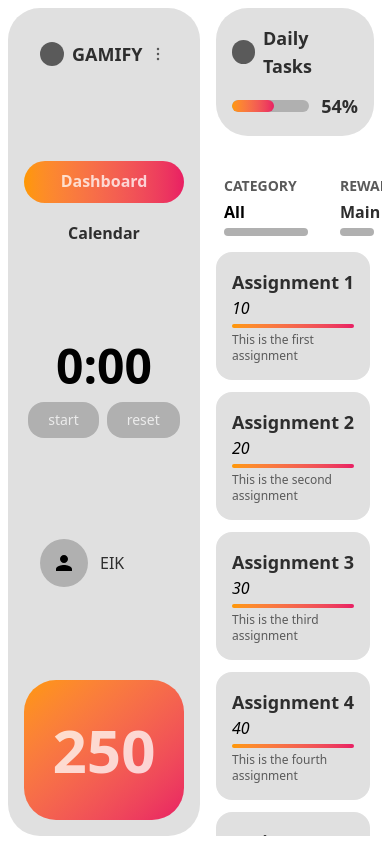
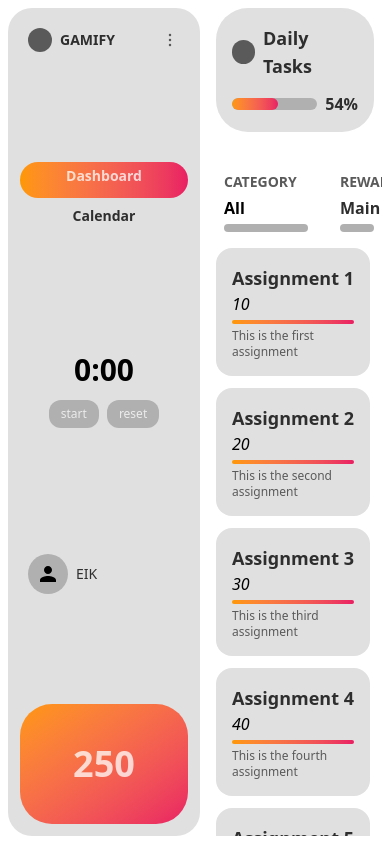
Before and after one commit to dolphinalt/gamify, a React (Vite) app in the folder gamify/: page / in a window 390 px wide. Built offline with nearby package versions, Linux system fonts and the light colour scheme.

Commit message:
Fixed DailyTasksCard, RewardCard and Sidebar to adapt to screen sizes

```diff
--- a/gamify/src/components/DailyTasksCard.tsx
+++ b/gamify/src/components/DailyTasksCard.tsx
@@ -12,14 +12,14 @@ const DailyTasksCard = ({ progress }: DailyTasksCardProps) => {
         </h2>
       </div>
 
-      <div className="flex items-center gap-3 md:gap-4">
+      <div className="flex items-center gap-2 sm:gap-3 md:gap-4">
         <div className="flex-1 h-3 md:h-4 bg-gray rounded-full overflow-hidden">
           <div
             className="h-full rounded-full bg-gradient-to-r from-mango-orange to-strawberry-red transition-all duration-300"
             style={{ width: `${progress}%` }}
           />
         </div>
-        <span className="text-lg md:text-xl font-bold text-superdark-gray">
+        <span className="text-base sm:text-lg md:text-xl font-bold text-superdark-gray whitespace-nowrap">
           {progress}%
         </span>
       </div>
--- a/gamify/src/components/RewardCard.tsx
+++ b/gamify/src/components/RewardCard.tsx
@@ -5,13 +5,20 @@ interface RewardCardProps {
 
 const RewardCard = ({ points, active }: RewardCardProps) => {
   const rewardClick = () => {
-    alert('Open reward menu');
+    alert("Open reward menu");
   };
 
   return (
     <>
-      <div className={`flex flex-col justify-center items-center gap-2 p-7 rounded-4xl h-48 ${active ? "bg-gradient-to-r from-mango-orange to-strawberry-red transition-all duration-300 hover:scale-102 hover:drop-shadow-xl cursor-pointer" : "bg-light-gray"}`} onClick={rewardClick}>
-        <div className="flex text-white text-6xl font-bold">
+      <div
+        className={`flex flex-col justify-center items-center gap-2 p-4 sm:p-5 md:p-6 lg:p-7 rounded-2xl sm:rounded-3xl md:rounded-4xl h-32 sm:h-40 md:h-48 ${
+          active
+            ? "bg-gradient-to-r from-mango-orange to-strawberry-red transition-all duration-300 hover:scale-102 hover:drop-shadow-xl cursor-pointer"
+            : "bg-light-gray"
+        }`}
+        onClick={rewardClick}
+      >
+        <div className="flex text-white text-3xl sm:text-5xl md:text-6xl font-bold">
           {points}
         </div>
       </div>
--- a/gamify/src/components/Sidebar.tsx
+++ b/gamify/src/components/Sidebar.tsx
@@ -31,12 +31,12 @@ const Sidebar = ({
   };
 
   return (
-    <div className="w-full h-full flex flex-col gap-4 lg:gap-6 bg-light-gray rounded-4xl p-4 md:p-6">
+    <div className="w-full h-full flex flex-col gap-2 sm:gap-3 md:gap-4 lg:gap-6 bg-light-gray rounded-3xl sm:rounded-4xl p-3 sm:p-4 md:p-5 lg:p-6">
       {/* Header */}
-      <div className="flex items-center justify-between p-4 md:p-6 bg-dark-gray-4xl">
+      <div className="flex items-center justify-between p-2 sm:p-3 md:p-4 lg:p-6 bg-dark-gray-4xl rounded-2xl sm:rounded-3xl">
         <div className="flex items-center gap-2">
           <div className="w-6 h-6 md:w-8 md:h-8 bg-dark-gray rounded-full" />
-          <span className="text-lg md:text-xl font-bold text-superdark-gray">
+          <span className="text-sm sm:text-base md:text-lg lg:text-xl font-bold text-superdark-gray">
             GAMIFY
           </span>
         </div>
@@ -61,14 +61,14 @@ const Sidebar = ({
           <div
             className={`absolute bg-gradient-to-r from-mango-orange to-strawberry-red rounded-4xl transition-all duration-300 ease-in-out ${
               activeView === "dashboard"
-                ? "top-0 h-[42px] md:h-[50px]"
-                : "top-[50px] md:top-[58px] h-[46px] md:h-[54px]"
+                ? "top-0 h-[36px] sm:h-[40px] md:h-[42px] lg:h-[50px]"
+                : "top-[40px] sm:top-[48px] md:top-[50px] lg:top-[58px] h-[40px] sm:h-[44px] md:h-[46px] lg:h-[54px]"
             } left-0 right-0 z-0`}
           />
 
           <button
             onClick={() => setActiveView("dashboard")}
-            className={`relative z-10 text-center px-4 md:px-6 py-2 md:py-3 font-bold rounded-4xl transition-colors duration-300 ${
+            className={`relative z-10 text-center px-3 sm:px-4 md:px-5 lg:px-6 py-1 sm:py-2 md:py-2.5 lg:py-3 font-bold text-sm sm:text-base rounded-3xl sm:rounded-4xl transition-colors duration-300 ${
               activeView === "dashboard"
                 ? "text-white font-bold"
                 : "text-superdark-gray"
@@ -78,7 +78,7 @@ const Sidebar = ({
           </button>
           <button
             onClick={() => setActiveView("calendar")}
-            className={`relative z-10 text-center px-4 md:px-6 py-3 md:py-4 font-bold rounded-4xl transition-colors duration-300 ${
+            className={`relative z-10 text-center px-3 sm:px-4 md:px-5 lg:px-6 py-2 sm:py-2.5 md:py-3 lg:py-4 font-bold text-sm sm:text-base rounded-3xl sm:rounded-4xl transition-colors duration-300 ${
               activeView === "calendar" ? "text-white" : "text-superdark-gray"
             }`}
           >
@@ -88,19 +88,19 @@ const Sidebar = ({
 
         {/* Timer */}
         <div className="bg-#5a5a5a-4xl p-6 md:p-8 flex flex-col items-center gap-3 md:gap-4">
-          <div className="text-5xl md:text-6xl font-bold text-black">
+          <div className="text-3xl sm:text-4xl md:text-5xl lg:text-6xl font-bold text-black">
             {formatTime(time)}
           </div>
           <div className="flex gap-2">
             <button
               onClick={() => setIsRunning(true)}
-              className="px-5 md:px-6 py-2 bg-gray rounded-2xl text-white font-medium text-sm md:text-base transition-all duration-300 hover:scale-102 hover:drop-shadow-md cursor-pointer"
+              className="px-3 sm:px-4 md:px-5 lg:px-6 py-1.5 sm:py-2 bg-gray rounded-xl sm:rounded-2xl text-white font-medium text-xs sm:text-sm md:text-base transition-all duration-300 hover:scale-102 hover:drop-shadow-md cursor-pointer"
             >
               start
             </button>
             <button
-              onClick={() => isRunning ? setIsRunning(false) : setTime(0)}
-              className="px-5 md:px-6 py-2 bg-gray rounded-2xl text-white font-medium text-sm md:text-base transition-all duration-300 hover:scale-102 hover:drop-shadow-md cursor-pointer"
+              onClick={() => (isRunning ? setIsRunning(false) : setTime(0))}
+              className="px-3 sm:px-4 md:px-5 lg:px-6 py-1.5 sm:py-2 bg-gray rounded-xl sm:rounded-2xl text-white font-medium text-xs sm:text-sm md:text-base transition-all duration-300 hover:scale-102 hover:drop-shadow-md cursor-pointer"
             >
               {isRunning ? "stop" : "reset"}
             </button>
@@ -108,8 +108,8 @@ const Sidebar = ({
         </div>
 
         {/* User Profile */}
-        <div className="bg-#5a5a5a-4xl p-4 md:p-5 flex items-center gap-3">
-          <div className="w-12 h-12 md:w-14 md:h-14 bg-gray rounded-full flex items-center justify-center">
+        <div className="bg-#5a5a5a-4xl p-2 sm:p-3 md:p-4 lg:p-5 flex items-center gap-2 sm:gap-3 rounded-2xl sm:rounded-3xl">
+          <div className="w-10 sm:w-12 md:w-13 lg:w-14 h-10 sm:h-12 md:h-13 lg:h-14 bg-gray rounded-full flex items-center justify-center flex-shrink-0">
             <svg
               width="24"
               height="24"
@@ -120,7 +120,7 @@ const Sidebar = ({
               <path d="M12 12c2.21 0 4-1.79 4-4s-1.79-4-4-4-4 1.79-4 4 1.79 4 4 4zm0 2c-2.67 0-8 1.34-8 4v2h16v-2c0-2.66-5.33-4-8-4z" />
             </svg>
           </div>
-          <span className="text-base md:text-lg text-superdark-gray font-medium">
+          <span className="text-sm sm:text-base md:text-lg text-superdark-gray font-medium">
             EIK
           </span>
         </div>
@@ -128,7 +128,7 @@ const Sidebar = ({
 
       {/* Points Display */}
       <div className="mt-auto bg-gradient-to-br from-mango-orange to-strawberry-red rounded-4xl p-10 md:p-12 flex items-center justify-center">
-        <span className="text-6xl md:text-6xl font-bold text-white">
+        <span className="text-4xl sm:text-5xl md:text-6xl font-bold text-white">
           {currentPoints}
         </span>
       </div>
```
